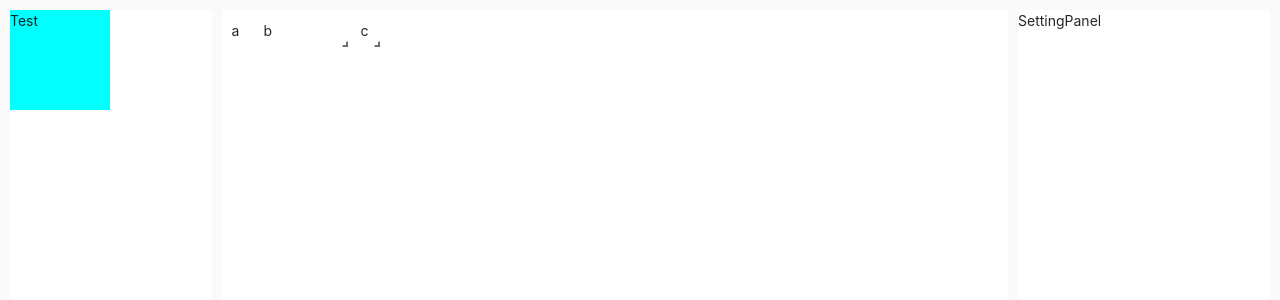
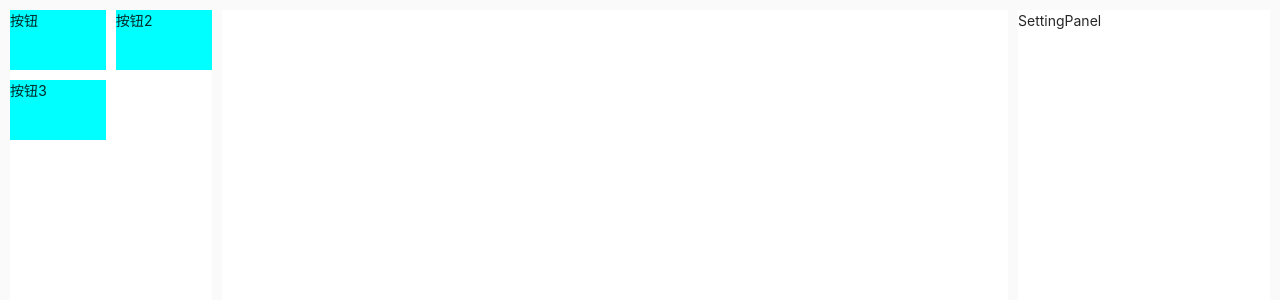
Before and after one commit to cachecats/lowcode-react, a React (Create React App) app: page / in a window 1280 px wide. Shown: the top 300 px of the page. Built offline with nearby package versions, Linux system fonts and the light colour scheme.

Commit message:
feat: 组件布局

```diff
--- /dev/null
+++ b/src/config/ComponentsConfig.ts
@@ -0,0 +1,22 @@
+import { IComponentsType } from '@/types/componentsType';
+
+export const COMPONENTS_LIST: IComponentsType[] = [
+  {
+    id: 'button',
+    type: 'button',
+    icon: '',
+    name: '按钮'
+  },
+  {
+    id: 'button2',
+    type: 'button2',
+    icon: '',
+    name: '按钮2'
+  },
+  {
+    id: 'button3',
+    type: 'button3',
+    icon: '',
+    name: '按钮3'
+  }
+];
--- a/src/modules/Home/ComponentsPanel/index.module.scss
+++ b/src/modules/Home/ComponentsPanel/index.module.scss
@@ -1,14 +1,17 @@
 .componentsPanel {
   width: 20%;
   height: 100%;
-  display: flex;
   flex-direction: row;
   background-color: #fff;
+  display: grid;
+  grid-template-columns: repeat(2, 1fr);
+  grid-template-rows: 60px;
+  grid-gap: 10px;
   box-sizing: border-box;
 
-  .test {
-    width: 100px;
-    height: 100px;
+  .item {
+    width: 100%;
+    height: 60px;
     background-color: aqua;
   }
 }
--- a/src/modules/Home/ComponentsPanel/index.tsx
+++ b/src/modules/Home/ComponentsPanel/index.tsx
@@ -2,6 +2,7 @@ import React from 'react';
 import styles from './index.module.scss';
 import DragContainer from '@/components/DragAndDrop/DragContainer';
 import DroppableContainer from '@/components/DragAndDrop/DroppableContainer';
+import { COMPONENTS_LIST } from '@/config/ComponentsConfig';
 
 interface ComponentsPanelProps {}
 
@@ -11,11 +12,16 @@ const ComponentsPanel: React.FC<ComponentsPanelProps> = () => {
       className={styles.componentsPanel}
       droppableId={'components'}
       type={'vertical'}
-      direction="horizontal"
+      direction="vertical"
+      isDropDisabled={true}
     >
-      <DragContainer draggableId={'2'} index={1}>
-        <div className={styles.test}>Test</div>
-      </DragContainer>
+      {COMPONENTS_LIST?.map((comp, index) => (
+        <DragContainer key={comp.id} draggableId={comp.id} index={index}>
+          <div key={comp.id} className={styles.item}>
+            {comp.name}
+          </div>
+        </DragContainer>
+      ))}
     </DroppableContainer>
   );
 };
--- a/src/modules/Home/LayoutPanel/index.tsx
+++ b/src/modules/Home/LayoutPanel/index.tsx
@@ -11,11 +11,7 @@ interface LayoutPanelProps {}
 const LayoutPanel: React.FC<LayoutPanelProps> = () => {
   const ref = useRef(null);
   const layoutSize = useSize(ref);
-  const [layouts, setLayouts] = useState<any>([
-    { i: 'a', x: 0, y: 0, w: 1, h: 2, static: true },
-    { i: 'b', x: 1, y: 0, w: 3, h: 2, minW: 2, maxW: 4 },
-    { i: 'c', x: 4, y: 0, w: 1, h: 2 }
-  ]);
+  const [layouts, setLayouts] = useState<any>([]);
 
   EventBus.on('addComponent', (value) => {
     value && addComponent(value);
--- /dev/null
+++ b/src/types/componentsType.ts
@@ -0,0 +1,6 @@
+export interface IComponentsType {
+  id: string;
+  type: string;
+  icon: string;
+  name: string;
+}
```
Also changed, not shown: src/components/Button/LButton.tsx (added, +9 -0 lines).
